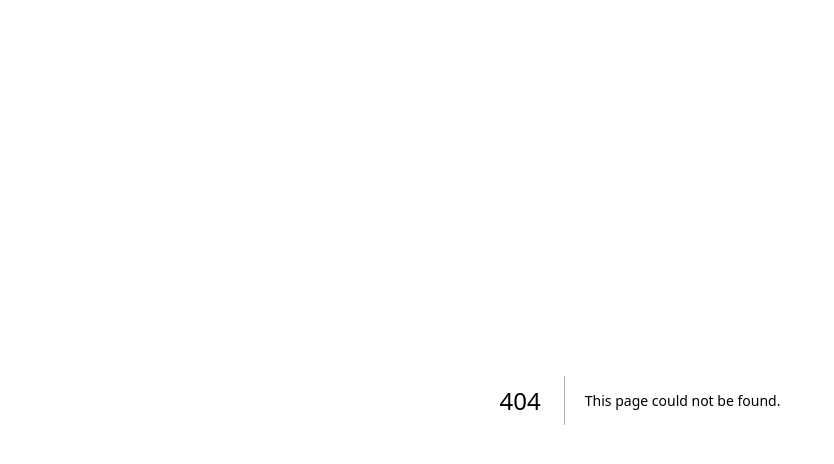
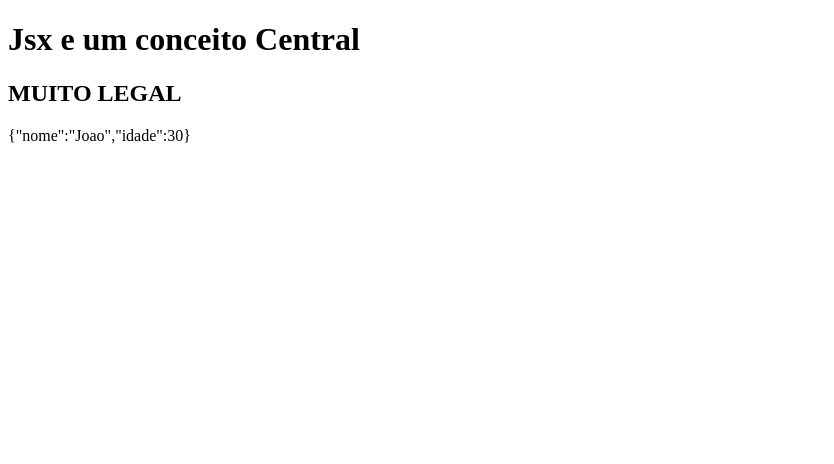
Before and after one commit to amandaoliveiracampos/next-crud, a Next.js app: page /jsx in a window 1280 px wide. Before the commit this address had no page. Shown: the top 464 px of the page, without its empty margins (0-834 px from the left). Built offline with nearby package versions, Linux system fonts and the light colour scheme.

Commit message:
Fundamentos JS

```diff
--- /dev/null
+++ b/src/pages/jsx.jsx
@@ -0,0 +1,12 @@
+export default function Jsx() {
+  const a = 3;
+  const b = 4;
+
+  return (
+    <div>
+      <h1>Jsx e um conceito Central</h1>
+      <h2> {"muito legal".toUpperCase()}</h2>
+      <p>{JSON.stringify({ nome: "Joao", idade: 30 })}</p>
+    </div>
+  );
+}
```
